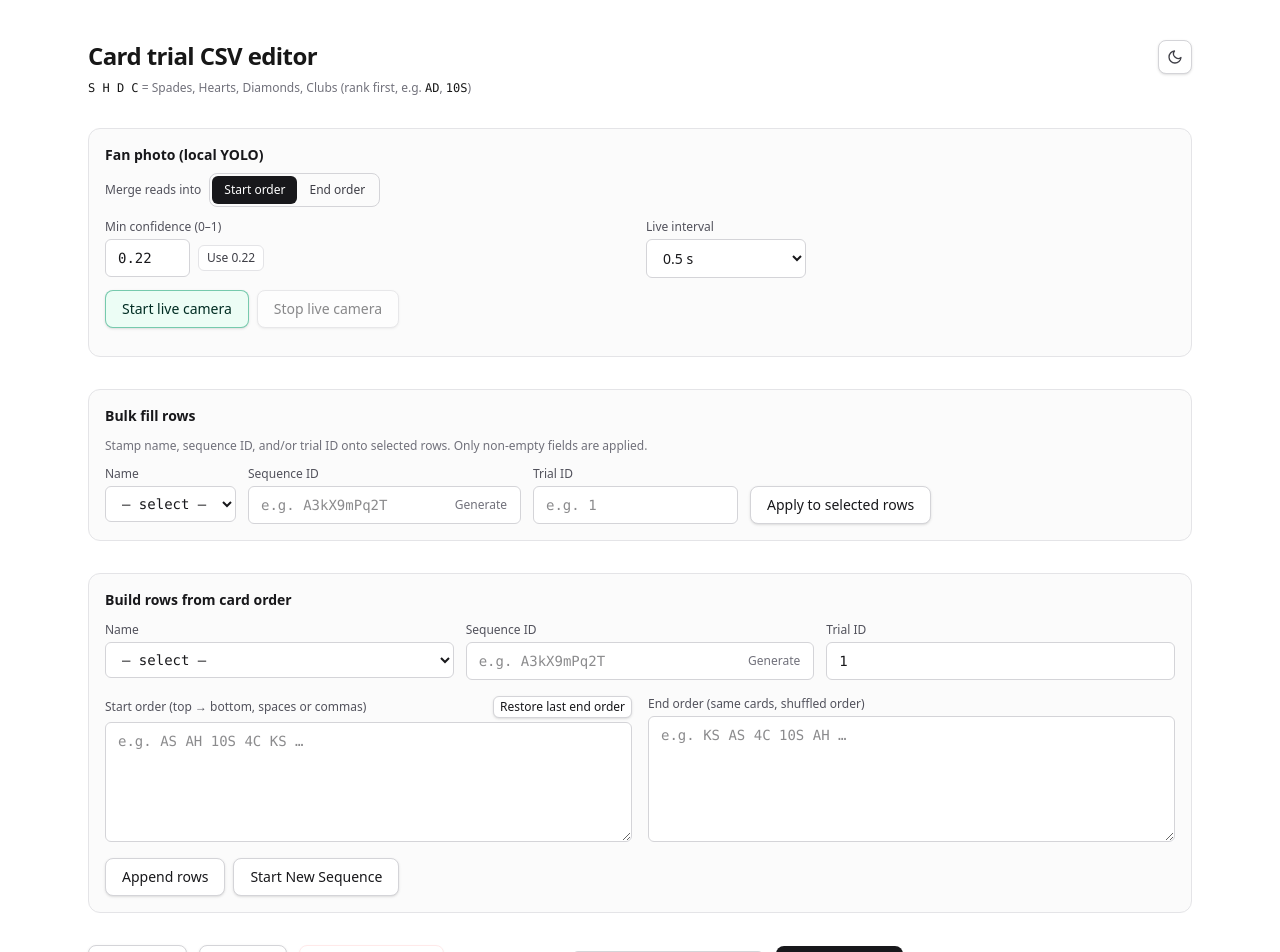
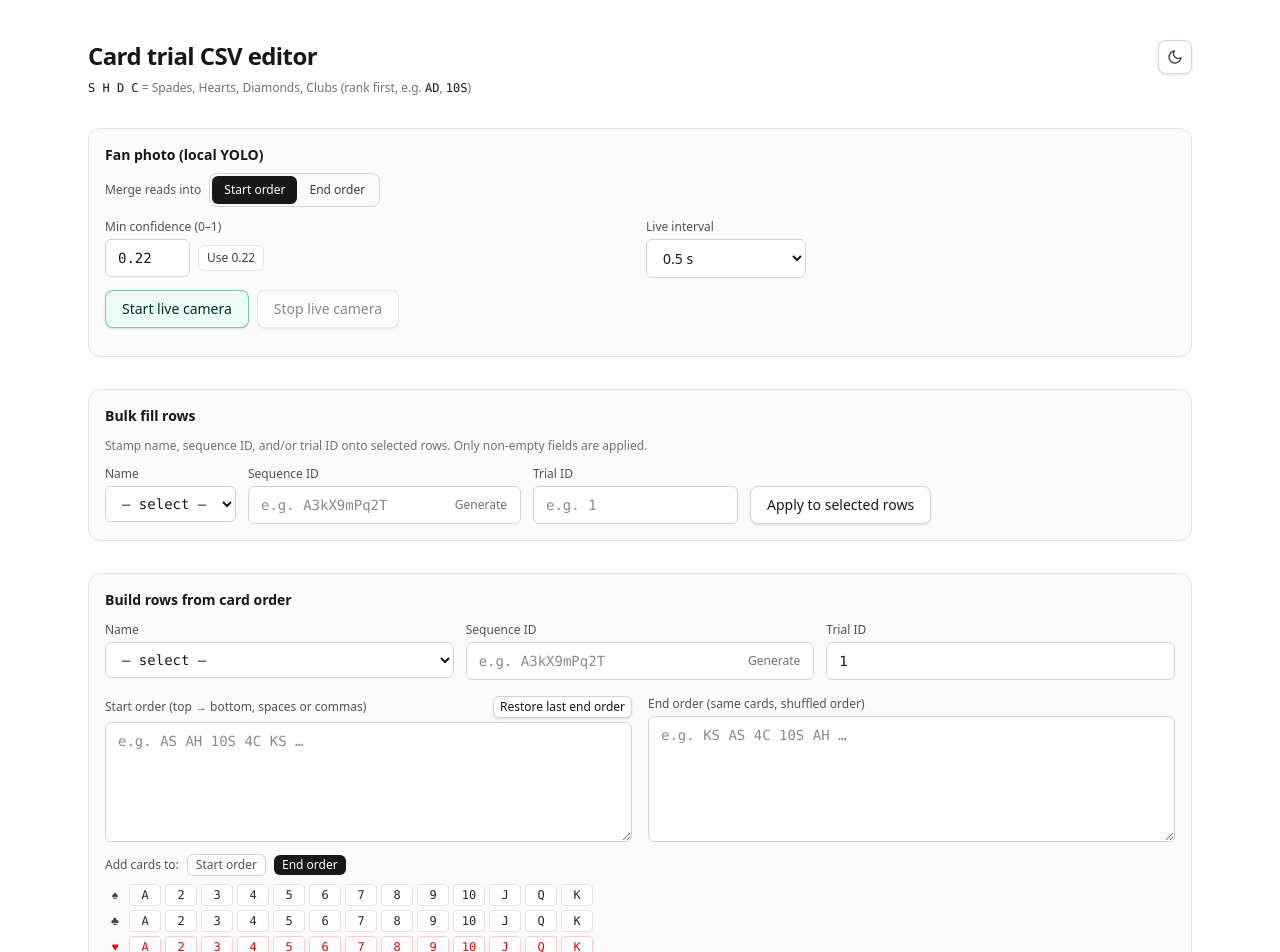
Before and after one commit to jordanchen321/Shuffle_Research, a Next.js app in the folder csv-card-editor/: page / in a window 1280 px wide. Shown: the top 952 px of the page. Built offline with nearby package versions, Linux system fonts and the light colour scheme.

Commit message:
Add clickable card grid for order entry
- Add 4x13 card picker grid below the start/end order fields
- Clicking a card appends it to the active order field
- Already-used cards gray out and disable to prevent duplicates
- Toggle and textarea focus both set which field cards go to

```diff
--- a/csv-card-editor/app/page.tsx
+++ b/csv-card-editor/app/page.tsx
@@ -24,6 +24,14 @@ import {
 
 const RESEARCHER_NAMES = ["Sam", "Seena", "Jordan", "Caleb", "Peter"] as const;
 const TABLE_HEADERS = [...CSV_HEADERS.slice(0, 4), "label", ...CSV_HEADERS.slice(4), ""] as const;
+
+const CARD_SUITS: ReadonlyArray<{ letter: string; symbol: string; isRed: boolean }> = [
+  { letter: "S", symbol: "♠", isRed: false },
+  { letter: "C", symbol: "♣", isRed: false },
+  { letter: "H", symbol: "♥", isRed: true },
+  { letter: "D", symbol: "♦", isRed: true },
+];
+const CARD_RANKS = ["A", "2", "3", "4", "5", "6", "7", "8", "9", "10", "J", "Q", "K"] as const;
 
 function sequenceIdError(value: string): string | null {
   const len = value.trim().length;
@@ -344,6 +352,43 @@ type CardRowProps = {
   removeRow: (index: number) => void;
 };
 
+function CardPicker({ usedKeys, onPick }: { usedKeys: Set<string>; onPick: (key: string) => void }) {
+  return (
+    <div className="flex flex-col gap-1 overflow-x-auto">
+      {CARD_SUITS.map(({ letter, symbol, isRed }) => (
+        <div key={letter} className="flex items-center gap-1">
+          <span aria-hidden className={`w-5 shrink-0 text-center text-xs ${isRed ? "text-red-600 dark:text-red-500" : "text-zinc-700 dark:text-zinc-300"}`}>
+            {symbol}
+          </span>
+          {CARD_RANKS.map((rank) => {
+            const key = `${rank}${letter}`;
+            const used = usedKeys.has(key);
+            return (
+              <button
+                key={key}
+                type="button"
+                aria-label={humanizeCardKey(key)}
+                onPointerDown={(e) => e.preventDefault()}
+                onClick={() => onPick(key)}
+                disabled={used}
+                className={`min-w-8 rounded px-1 py-0.5 font-mono text-xs transition-colors ${
+                  used
+                    ? "border border-zinc-100 bg-zinc-50 text-zinc-300 dark:border-zinc-800 dark:bg-zinc-900/20 dark:text-zinc-700"
+                    : isRed
+                    ? "border border-red-200 bg-white text-red-600 hover:bg-red-50 dark:border-red-900/50 dark:bg-zinc-900 dark:text-red-500 dark:hover:bg-red-950/30"
+                    : "border border-zinc-200 bg-white text-zinc-800 hover:bg-zinc-100 dark:border-zinc-700 dark:bg-zinc-900 dark:text-zinc-200 dark:hover:bg-zinc-800"
+                }`}
+              >
+                {rank}
+              </button>
+            );
+          })}
+        </div>
+      ))}
+    </div>
+  );
+}
+
 const CardRowComponent = memo(function CardRowComponent({
   row,
   globalIndex,
@@ -478,11 +523,16 @@ export default function Home() {
   const [confirmRestoreStart, setConfirmRestoreStart] = useState(false);
   const [pendingAppend, setPendingAppend] = useState<{ message: string; rows: CardRow[] } | null>(null);
   const [pendingFile, setPendingFile] = useState<{ file: File; rowCount: number } | null>(null);
+  const [activeOrderField, setActiveOrderField] = useState<"start" | "end">("end");
   const [pendingBulkFill, setPendingBulkFill] = useState<{ message: string; banner: string; rows: CardRow[] } | null>(null);
 
   const availableSequences = useMemo(() => computeAvailableSequences(rows), [rows]);
   const startCardCount = useMemo(() => splitOrderText(startOrderText).length, [startOrderText]);
   const endCardCount = useMemo(() => splitOrderText(endOrderText).length, [endOrderText]);
+  const pickerUsedKeys = useMemo(() => {
+    const text = activeOrderField === "start" ? startOrderText : endOrderText;
+    return new Set(splitOrderText(text).map(canonicalCardKey));
+  }, [activeOrderField, startOrderText, endOrderText]);
 
   const rowCount = rows.length;
   const [currentPage, setCurrentPage] = useState(0);
@@ -833,6 +883,14 @@ export default function Home() {
     }
   }, [availableSequences, buildSequenceId, startOrderText, applyRestoreStartOrder]);
 
+  const handlePickCard = useCallback(
+    (key: string) => {
+      const setter = activeOrderField === "start" ? setStartOrderText : setEndOrderText;
+      setter((prev) => (prev.trim() ? `${prev.trimEnd()} ${key}` : key));
+    },
+    [activeOrderField],
+  );
+
   const mergeVisionKeys = useCallback(
     (target: "start" | "end", keys: string[]) => {
       if (target === "start") {
@@ -1005,6 +1063,7 @@ export default function Home() {
               setValue: setStartOrderText,
               count: startCardCount,
               placeholder: "e.g. AS AH 10S 4C KS …",
+              target: "start" as const,
               action: {
                 label: "Restore last end order",
                 title: "Refill from the saved end order of this sequence's last trial",
@@ -1017,6 +1076,7 @@ export default function Home() {
               setValue: setEndOrderText,
               count: endCardCount,
               placeholder: "e.g. KS AS 4C 10S AH …",
+              target: "end" as const,
               action: undefined,
             },
           ].map((field) => (
@@ -1044,12 +1104,33 @@ export default function Home() {
               <textarea
                 value={field.value}
                 onChange={(e) => field.setValue(e.target.value)}
+                onFocus={() => setActiveOrderField(field.target)}
                 className={`${FIELD} min-h-30 flex-1 px-3 py-2`}
                 placeholder={field.placeholder}
                 spellCheck={false}
               />
             </label>
           ))}
+        </div>
+        <div className="mt-3">
+          <div className="mb-2 flex items-center gap-2">
+            <span className="text-xs font-medium text-zinc-600 dark:text-zinc-400">Add cards to:</span>
+            {(["start", "end"] as const).map((target) => (
+              <button
+                key={target}
+                type="button"
+                onClick={() => setActiveOrderField(target)}
+                className={`rounded-md px-2 py-0.5 text-xs font-medium transition-colors ${
+                  activeOrderField === target
+                    ? "bg-zinc-900 text-white dark:bg-zinc-100 dark:text-zinc-900"
+                    : "border border-zinc-300 bg-white text-zinc-600 hover:bg-zinc-50 dark:border-zinc-700 dark:bg-zinc-900 dark:text-zinc-400 dark:hover:bg-zinc-800"
+                }`}
+              >
+                {target === "start" ? "Start order" : "End order"}
+              </button>
+            ))}
+          </div>
+          <CardPicker usedKeys={pickerUsedKeys} onPick={handlePickCard} />
         </div>
         <div className="mt-4 flex flex-wrap gap-2">
           <button
```
